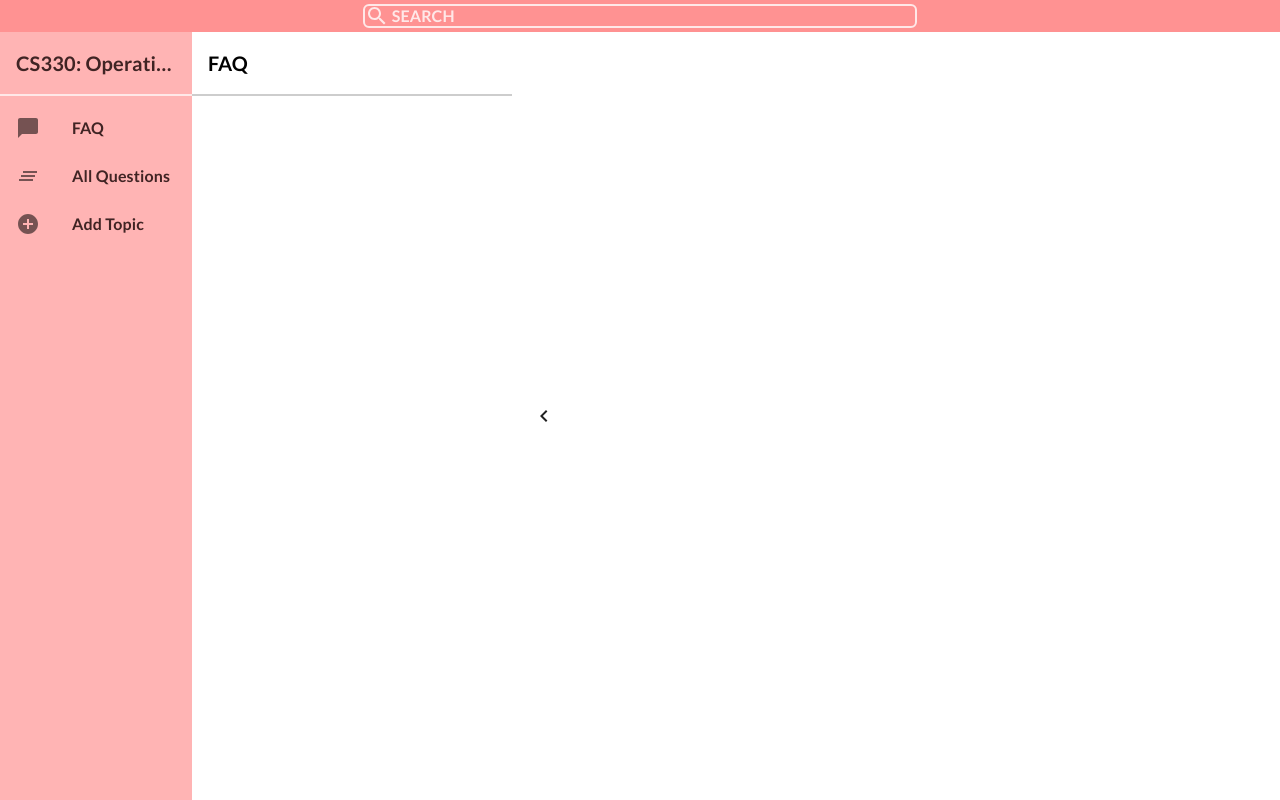
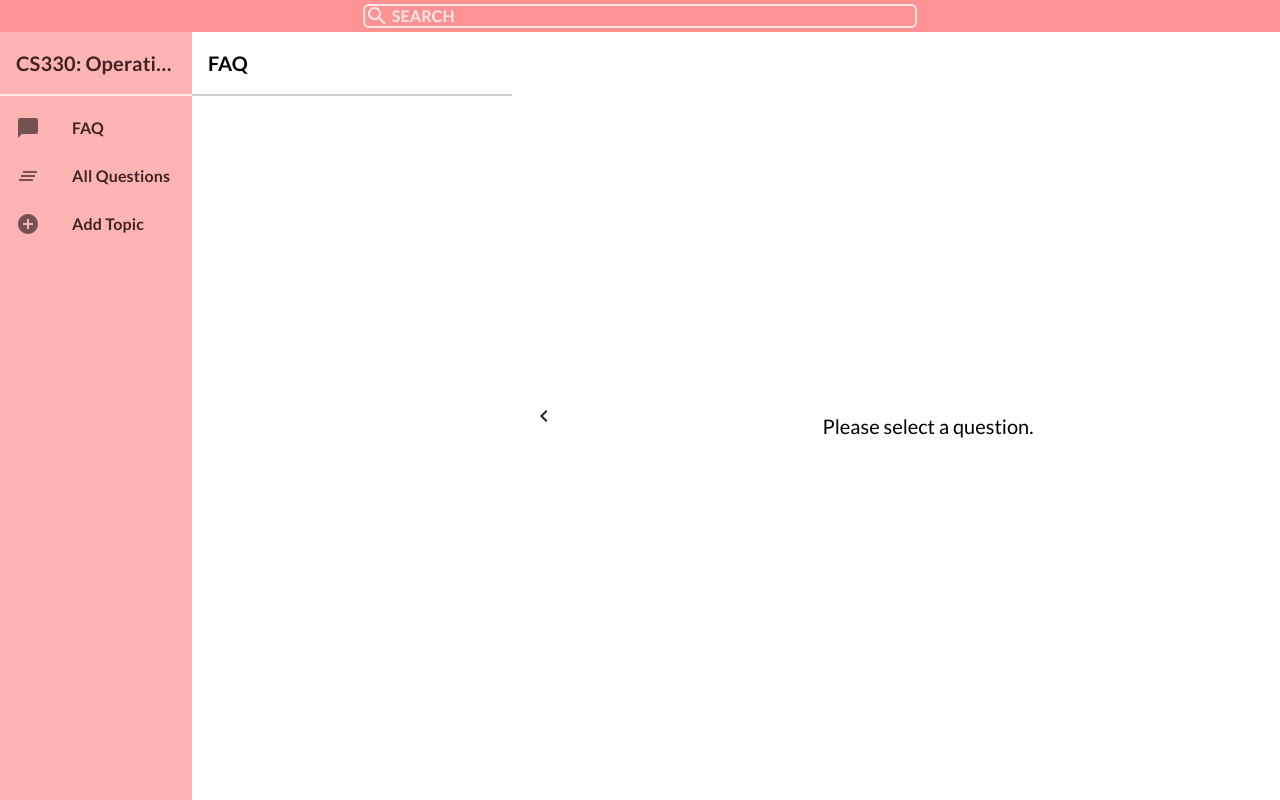
Before and after one commit to busankimchi/CS374-design-project, a React (Create React App) app: page /faq in a window 1280 px wide. Built offline with nearby package versions, Linux system fonts and the light colour scheme; no server answers; the database is empty.

Commit message:
Fix not selected page

```diff
--- a/src/components/Contents/NotSelected.tsx
+++ b/src/components/Contents/NotSelected.tsx
@@ -15,11 +15,12 @@ export const NotSelected: FC = () => {
 };
 
 const NotSelectedBox = styled(Box)`
-  width: auto;
+  width: 100%;
   height: 100%;
   display: flex;
   justify-content: center;
   flex-direction: column;
+  align-items: center;
 `;
 
 const NotSelectedIcon = styled(Icon)`
--- a/src/pages/NormalQuestion.tsx
+++ b/src/pages/NormalQuestion.tsx
@@ -80,8 +80,8 @@ export const NormalQuestion: FC<NormalQuestionProp> = ({
           />
         )}
 
-        {/* {questionId === undefined && <NotSelected />} */}
         <QQBox>
+          {questionId === undefined && <NotSelected />}
           {questionId !== undefined && (
             <QBox>
               <Contents question={dummyQuestions[questionId - 1]} closeThisContent={onCloseLeftContent} />
--- a/src/pages/SpecialQuestion.tsx
+++ b/src/pages/SpecialQuestion.tsx
@@ -2,7 +2,7 @@ import { FC } from 'react';
 import styled from 'styled-components';
 import { Backdrop, Box } from '@material-ui/core';
 import { PageType } from 'utils/types';
-import { Contents } from 'components/Contents';
+import { Contents, NotSelected } from 'components/Contents';
 import { SpecialQuestionList } from 'components/QuestionList';
 import { useQuestionList } from 'apis/Question/useQuestionList';
 import { dummyQuestions } from '../utils/dummyDatas';
@@ -56,8 +56,8 @@ export const SpecialQuestion: FC<SpecialQuestionProp> = ({
             onHoverOutDual={onHoverOutDual}
           />
 
-          {/* {questionId === undefined && <NotSelected />} */}
           <QQBox>
+            {questionId === undefined && <NotSelected />}
             {questionId !== undefined && (
               <QBox>
                 <Contents question={dummyQuestions[questionId - 1]} closeThisContent={onCloseLeftContent} />
@@ -90,9 +90,9 @@ export const SpecialQuestion: FC<SpecialQuestionProp> = ({
         />
 
         {/* {questionId === undefined && <NotSelected />} */}
-      </QuestionDetails>
-      {/* {questionId === undefined && <NotSelected />} */}
+
         <QQBox>
+          {questionId === undefined && <NotSelected />}
           {questionId !== undefined && (
             <QBox>
               <Contents question={dummyQuestions[questionId - 1]} closeThisContent={onCloseLeftContent} />
@@ -105,6 +105,7 @@ export const SpecialQuestion: FC<SpecialQuestionProp> = ({
           )}
         </QQBox>
         {/* </QuestionDetails> */}
+      </QuestionDetails>
 
       {isHover && <DoubleSidedPaper open={isHover} fullsize={!isHoverDual} />}
     </QuestionsContainer>
```
Also changed, not shown: 1 other file (tests, documents, lock files or other folders). Lines whose indentation alone changed are shown as unchanged.
